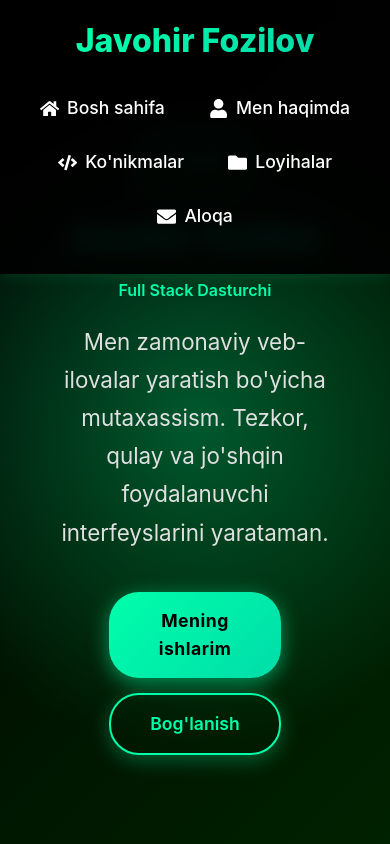
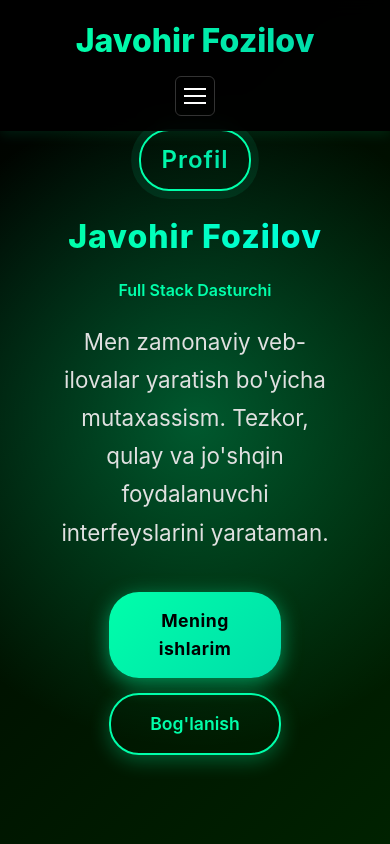
Before and after one commit to wehua727-hue/RootDev, a React (Vite) app in the folder portfolio/: page / in a window 390 px wide. Shown: the top 844 px of the page. Built offline with nearby package versions, Linux system fonts and the light colour scheme.

Commit message:
Barcha o‘zgarishlarni commit qilindi

```diff
--- a/portfolio/src/App.css
+++ b/portfolio/src/App.css
@@ -33,7 +33,8 @@ body {
 	font-family: 'Segoe UI', Tahoma, Geneva, Verdana, sans-serif;
 	background-color: var(--bg-primary);
 	color: var(--text-primary);
-  transition: background-color var(--transition-medium), color var(--transition-medium);
+	transition: background-color var(--transition-medium),
+		color var(--transition-medium);
 	line-height: 1.6;
 }
 
@@ -61,6 +62,27 @@ body {
 	justify-content: space-between;
 	align-items: center;
 	padding: 20px 0;
+}
+
+.menu-toggle {
+	display: none;
+	flex-direction: column;
+	justify-content: center;
+	align-items: center;
+	gap: 5px;
+	width: 40px;
+	height: 40px;
+	background: transparent;
+	border: 1px solid var(--border-color);
+	border-radius: 6px;
+	cursor: pointer;
+}
+
+.menu-toggle span {
+	display: block;
+	width: 22px;
+	height: 2px;
+	background: var(--text-primary);
 }
 
 .nav ul {
@@ -133,13 +155,17 @@ body {
 }
 
 .hero::before {
-  content: "";
+	content: '';
 	position: absolute;
 	top: 0;
 	left: 0;
 	width: 100%;
 	height: 100%;
-  background: radial-gradient(circle at center, rgba(0, 255, 153, 0.3) 0%, transparent 70%);
+	background: radial-gradient(
+		circle at center,
+		rgba(0, 255, 153, 0.3) 0%,
+		transparent 70%
+	);
 	z-index: 0;
 }
 
@@ -298,13 +324,18 @@ body {
 }
 
 .btn::before {
-  content: "";
+	content: '';
 	position: absolute;
 	top: 0;
 	left: -100%;
 	width: 100%;
 	height: 100%;
-  background: linear-gradient(90deg, transparent, rgba(255, 255, 255, 0.3), transparent);
+	background: linear-gradient(
+		90deg,
+		transparent,
+		rgba(255, 255, 255, 0.3),
+		transparent
+	);
 	transition: 0.5s;
 	z-index: -1;
 }
@@ -489,7 +520,7 @@ section {
 }
 
 .skill-card ul li::before {
-  content: "▶";
+	content: '▶';
 	color: #00ffaa;
 	margin-right: 12px;
 	font-size: 1.2rem;
@@ -757,7 +788,8 @@ section {
 .social-links a {
 	color: var(--text-primary);
 	text-decoration: none;
-  transition: color var(--transition-fast), background-color var(--transition-fast), border-color var(--transition-fast);
+	transition: color var(--transition-fast),
+		background-color var(--transition-fast), border-color var(--transition-fast);
 	display: flex;
 	align-items: center;
 	gap: 8px;
@@ -779,8 +811,24 @@ section {
 		padding: 15px 0;
 	}
 
+	.menu-toggle {
+		display: flex;
+		margin-top: 10px;
+	}
+
+	.nav {
+		width: 100%;
+		display: none;
+	}
+
+	.nav.open {
+		display: block;
+	}
+
 	.nav ul {
 		margin: 15px 0;
+		flex-direction: column;
+		gap: 10px;
 	}
 
 	.nav ul li {
--- a/portfolio/src/App.jsx
+++ b/portfolio/src/App.jsx
@@ -29,6 +29,9 @@ function App() {
 
 	const [isSubmitting, setIsSubmitting] = useState(false)
 	const [submitStatus, setSubmitStatus] = useState(null)
+
+	// Mobile nav toggle
+	const [menuOpen, setMenuOpen] = useState(false)
 
 	// Telegram bot configuration
 	const BOT_TOKEN = '8107816169:AAGDjteEUl3cK0nJzf8xCDH4jt3MNXRNbbQ'
@@ -112,30 +115,64 @@ ${formData.message}
 			<header className='header'>
 				<div className='container'>
 					<h1 className='logo'>Javohir Fozilov</h1>
-					<nav className='nav'>
+					<button
+						className='menu-toggle'
+						aria-label='Toggle menu'
+						onClick={() => setMenuOpen(prev => !prev)}
+					>
+						<span></span>
+						<span></span>
+						<span></span>
+					</button>
+					<nav className={`nav ${menuOpen ? 'open' : ''}`}>
 						<ul>
 							<li>
-								<a onClick={() => scrollToSection('home')}>
+								<a
+									onClick={() => {
+										scrollToSection('home')
+										setMenuOpen(false)
+									}}
+								>
 									<FaHome /> Bosh sahifa
 								</a>
 							</li>
 							<li>
-								<a onClick={() => scrollToSection('about')}>
+								<a
+									onClick={() => {
+										scrollToSection('about')
+										setMenuOpen(false)
+									}}
+								>
 									<FaUser /> Men haqimda
 								</a>
 							</li>
 							<li>
-								<a onClick={() => scrollToSection('skills')}>
+								<a
+									onClick={() => {
+										scrollToSection('skills')
+										setMenuOpen(false)
+									}}
+								>
 									<FaCode /> Ko'nikmalar
 								</a>
 							</li>
 							<li>
-								<a onClick={() => scrollToSection('projects')}>
+								<a
+									onClick={() => {
+										scrollToSection('projects')
+										setMenuOpen(false)
+									}}
+								>
 									<FaFolder /> Loyihalar
 								</a>
 							</li>
 							<li>
-								<a onClick={() => scrollToSection('contact')}>
+								<a
+									onClick={() => {
+										scrollToSection('contact')
+										setMenuOpen(false)
+									}}
+								>
 									<FaEnvelope /> Aloqa
 								</a>
 							</li>
```
Lines whose indentation alone changed are shown as unchanged.
